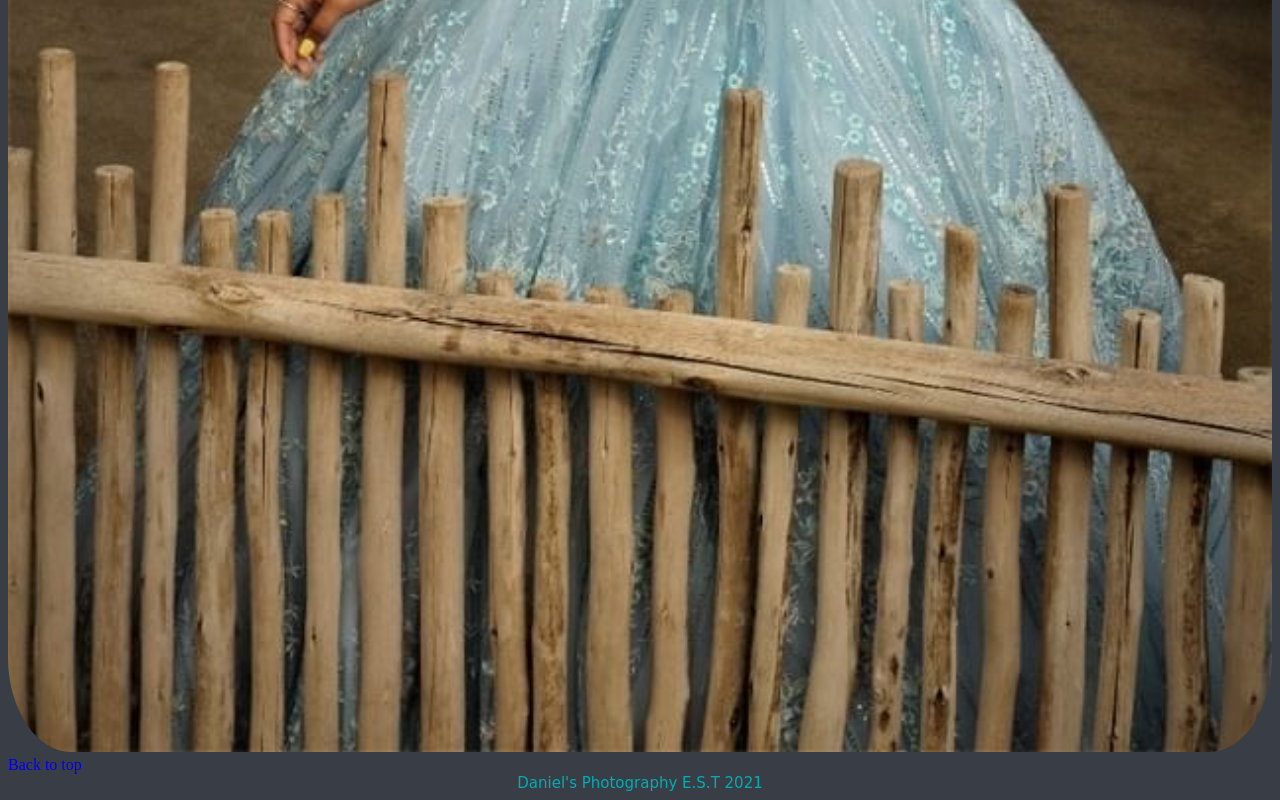
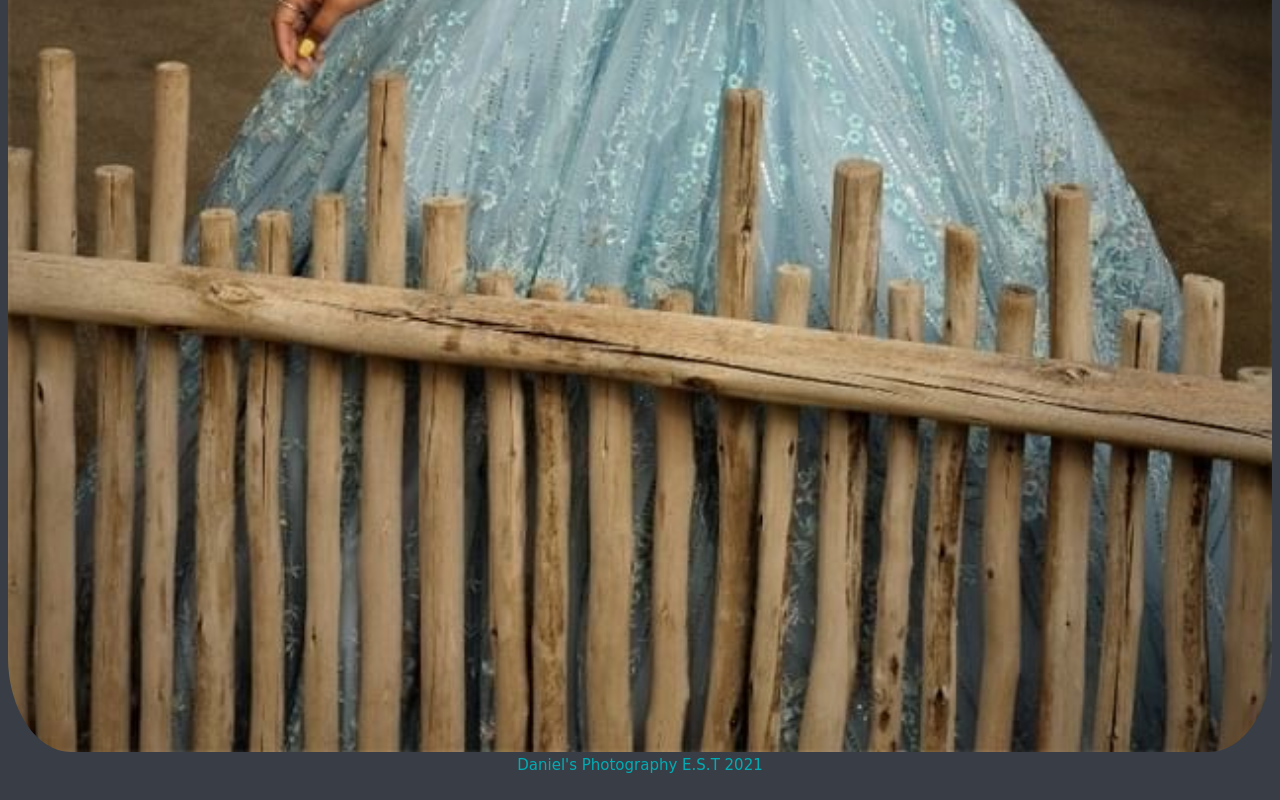
Before and after one commit to dannfirefight322/Mobile, a plain HTML site: page Portrait.html in a window 1280 px wide. Shown: the part 8716-9516 px from the top of the page. Drawn offline with Linux system fonts and the light colour scheme.

Commit message:
Update Portrait.html

```diff
--- a/Portrait.html
+++ b/Portrait.html
@@ -30,7 +30,7 @@
 <img class="me" src="./assets/images/portraits/Portrait1.jpeg">
 <img class="me" src="./assets/images/portraits/Portrait2.jpeg">
 <img class="me" src="./assets/images/portraits/Portrait.jpeg">
-<a href="#top">Back to top</a>
+
 
 <footer class="foot">
 Daniel's Photography E.S.T 2021
```
